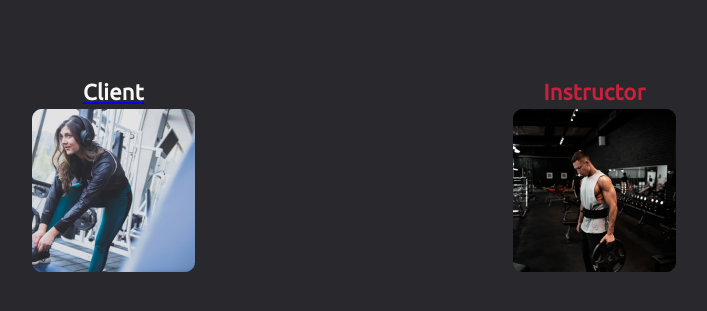
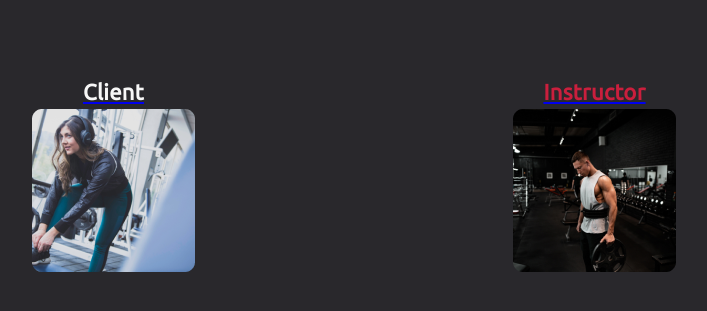
Before and after one commit to rbabaci1/Anywhere-Fitness, a React (Create React App) app in the folder anywhere-fitness/: page / in a window 1280 px wide. Shown: the part 189-500 px from the top of the page, without its empty margins (286-993 px from the left). Built offline with nearby package versions, Linux system fonts and the light colour scheme.

Commit message:
make InstructorType as a link to instructorSelected

```diff
--- a/anywhere-fitness/src/Pages/AccountType/Components/AccountTypeHome.js
+++ b/anywhere-fitness/src/Pages/AccountType/Components/AccountTypeHome.js
@@ -22,7 +22,9 @@ export default function AccountTypeHome() {
           <ClientType />
         </Link>
 
-        <InstructorType />
+        <Link to='/instructorSelect'>
+          <InstructorType />
+        </Link>
       </MainContent>
     </div>
   );
```
